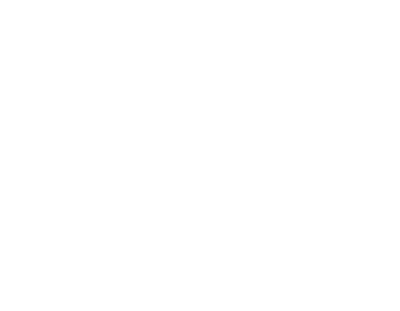
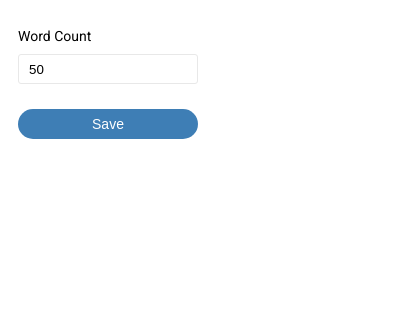
Before and after one commit to zackjones11/lorem-ipsum-browser-extension, a browser extension: page src/popup.html in a window 400 px wide. Drawn offline with Linux system fonts and the light colour scheme.

Commit message:
popup box word count input markup and styling

```diff
--- a/package.json
+++ b/package.json
@@ -3,7 +3,7 @@
   "version": "0.1.0",
   "private": true,
   "description": "Chrome and Firefox extension to fill out Lorem Ipsum quickly",
-  "main": "index.js",
+  "main": "src/index.js",
   "scripts": {
     "lint": "eslint .",
     "lint:fix": "eslint --fix ."
--- a/src/popup.html
+++ b/src/popup.html
@@ -2,9 +2,36 @@
 <html lang="en">
 <head>
   <meta charset="UTF-8">
-  <link rel="stylesheet" href="https://fonts.googleapis.com/css2?family=Roboto:ital,wght@0,400;1,300&display=swap">
+  <link
+    rel="stylesheet"
+    href="https://fonts.googleapis.com/css2?family=Roboto:ital,wght@0,400;1,300&display=swap" />
+  <link rel="stylesheet" href="./style.css" />
 </head>
 <body>
+  <div class="lorem">
+    <div class="lorem__input-group">
+      <label class="lorem__label" for="length">
+        Word Count
+      </label>
+      <input
+        class="lorem__input lorem__input--word-length"
+        type="number"
+        name="length"
+        id="length"
+        value="50" />
+    </div>
 
+    <div class="lorem__input-group">
+      <button class="lorem__button lorem__button--save">
+        Save
+      </button>
+    </div>
+
+    <span class="lorem__saved-message">
+      Successfuly Saved!
+    </span>
+  </div>
+
+  <script src="./index.js"></script>
 </body>
 </html>
--- a/src/style.css
+++ b/src/style.css
@@ -0,0 +1,73 @@
+:root {
+  --white: #ffffff;
+  --blue: #3e7eb5;
+  --border-color: #e8e8e8;
+}
+
+html {
+  -webkit-box-sizing: border-box;
+  -moz-box-sizing: border-box;
+  box-sizing: border-box;
+}
+
+*, *:before, *:after {
+  -webkit-box-sizing: border-box;
+  -moz-box-sizing: border-box;
+  box-sizing: border-box;
+}
+
+.lorem {
+  width: 200px;
+  min-height: 300px;
+  padding: 20px 10px;
+  font-family: 'Roboto', sans-serif;
+}
+
+.lorem__input-group {
+  margin-bottom: 10px;
+}
+
+.lorem__label {
+  display: block;
+  font-weight: 100;
+  font-size: 14px;
+  margin-bottom: 10px;
+}
+
+.lorem__input {
+  padding-left: 10px;
+  width: 100%;
+  height: 30px;
+  border-radius: 3px;
+  box-shadow: none;
+  outline: 0;
+  border: 1px solid var(--border-color);
+  margin-bottom: 15px;
+}
+
+.lorem__button {
+  width: 100%;
+  border: none;
+  font-size: 14px;
+  background-color: var(--blue);
+  color:  var(--white);
+  padding: 7px 10px;
+  border-radius: 40px;
+  outline: 0;
+  cursor: pointer;
+  transition: background-color 1s ease;
+}
+
+.lorem__button:hover {
+  background-color: var(--blue);
+}
+
+.lorem__saved-message {
+  display: none;
+  text-align: center;
+  margin-top: 20px;
+}
+
+.lorem__saved-message.is-visible {
+  display: block;
+}
```
